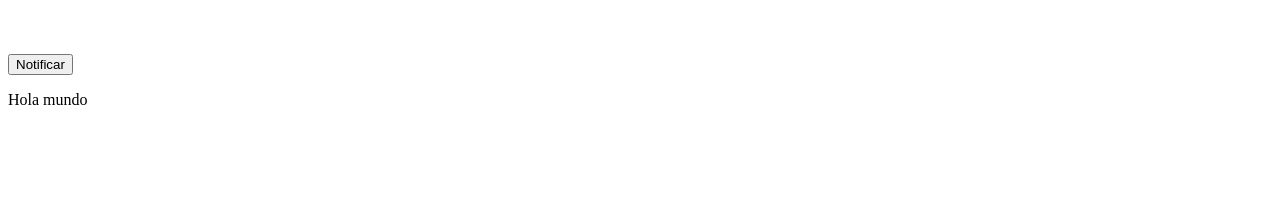
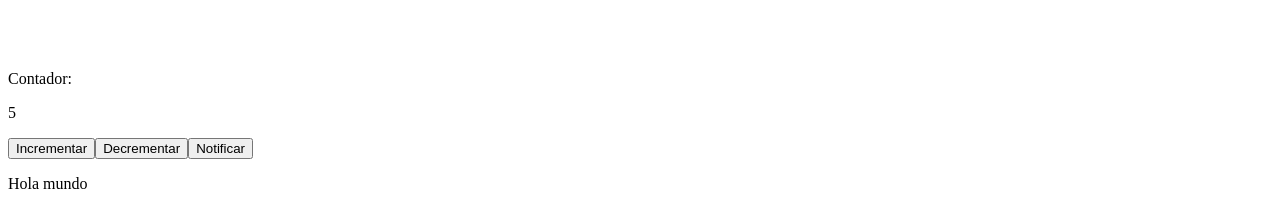
Before and after one commit to Sisselio/Vue-Nuxt-Exercises, a Nuxt app in the folder vue-nuxt-exercises/: page / in a window 1280 px wide. Shown: the part 532-741 px from the top of the page. Built offline with nearby package versions, Linux system fonts and the light colour scheme.

Commit message:
feat(exercises): finixhed exercise 9

```diff
--- a/vue-nuxt-exercises/app/components/DecrementButton.vue
+++ b/vue-nuxt-exercises/app/components/DecrementButton.vue
@@ -1,7 +1,7 @@
 <template>
-  <button @click="emit('decrement')">Decrementar</button>
+  <button @click="$emit('decrement')">Decrementar</button>
 </template>
-
+<!--
 <script setup>
 const emit = defineEmits(["decrement"]);
-</script>
+</script> -->
--- a/vue-nuxt-exercises/app/components/IncrementButton.vue
+++ b/vue-nuxt-exercises/app/components/IncrementButton.vue
@@ -1,7 +1,7 @@
 <template>
-  <button @click="emit('increment')">Incrementar</button>
+  <button @click="$emit('increment')">Incrementar</button>
 </template>
-
+<!--
 <script setup>
 const emit = defineEmits(["increment"]);
-</script>
+</script> -->
--- a/vue-nuxt-exercises/app/components/ParentComponent.vue
+++ b/vue-nuxt-exercises/app/components/ParentComponent.vue
@@ -1,4 +1,3 @@
-import { ChildComponent } from '../../.nuxt/components';
 <template>
   <slot></slot>
 </template>
--- a/vue-nuxt-exercises/app/components/TheCounter.vue
+++ b/vue-nuxt-exercises/app/components/TheCounter.vue
@@ -2,12 +2,10 @@
   <TheTitle>Contador:</TheTitle>
   <p>{{ counter }}</p>
 
-  <IncrementButton v-if="counter <= 9" @increment="counter++" />
-  <DecrementButton v-if="counter >= 1" @decrement="counter--" />
+  <IncrementButton v-if="counter <= 9" @increment="increment" />
+  <DecrementButton v-if="counter >= 1" @decrement="decrement" />
 </template>
 
 <script setup>
-import { ref } from "vue";
-
-const counter = ref(5);
+const { counter, increment, decrement } = useCounter();
 </script>
--- /dev/null
+++ b/vue-nuxt-exercises/app/composables/useCounter.ts
@@ -0,0 +1,18 @@
+import { ref } from "vue";
+
+export const counter = ref(5);
+
+export function useCounter() {
+  function increment() {
+    if (counter.value < 10) counter.value++;
+  }
+  function decrement() {
+    if (counter.value > 0) counter.value--;
+  }
+
+  return {
+    counter,
+    increment,
+    decrement,
+  };
+}
--- a/vue-nuxt-exercises/app/pages/index.vue
+++ b/vue-nuxt-exercises/app/pages/index.vue
@@ -10,6 +10,7 @@
       />
     </div>
   </div>
+  <TheCounter></TheCounter>
   <ParentComponent>
     <ChildComponent></ChildComponent>
   </ParentComponent>
```
